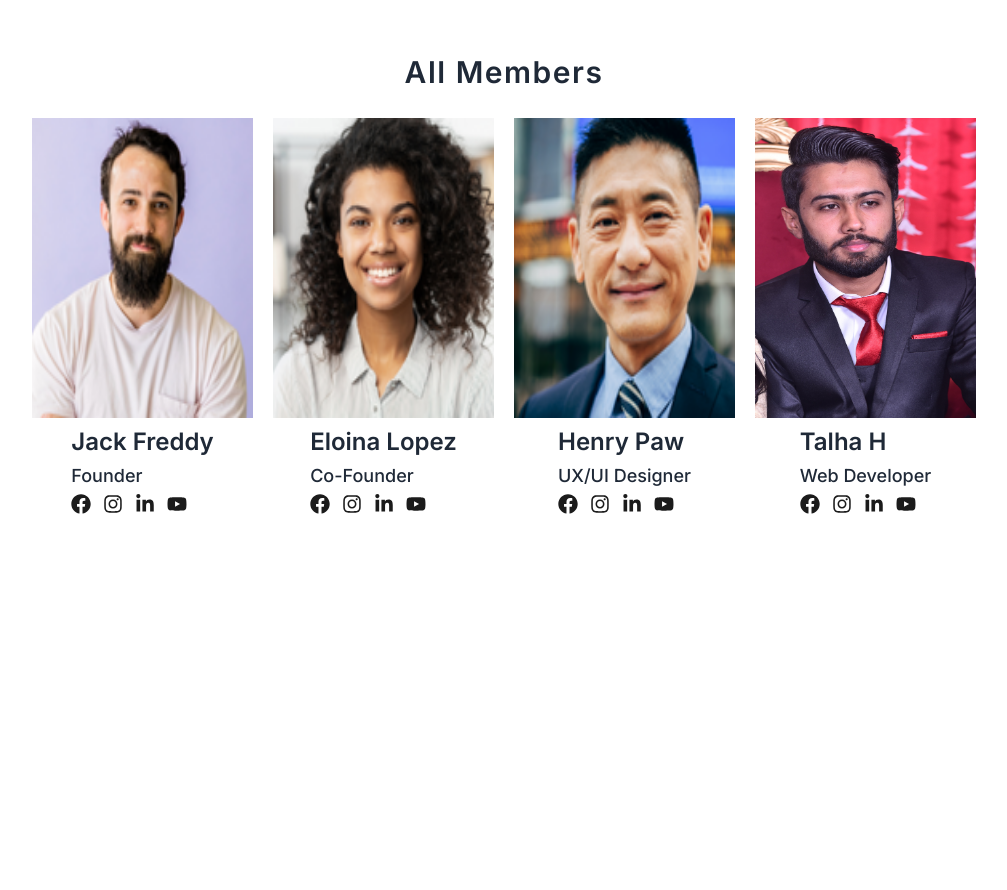
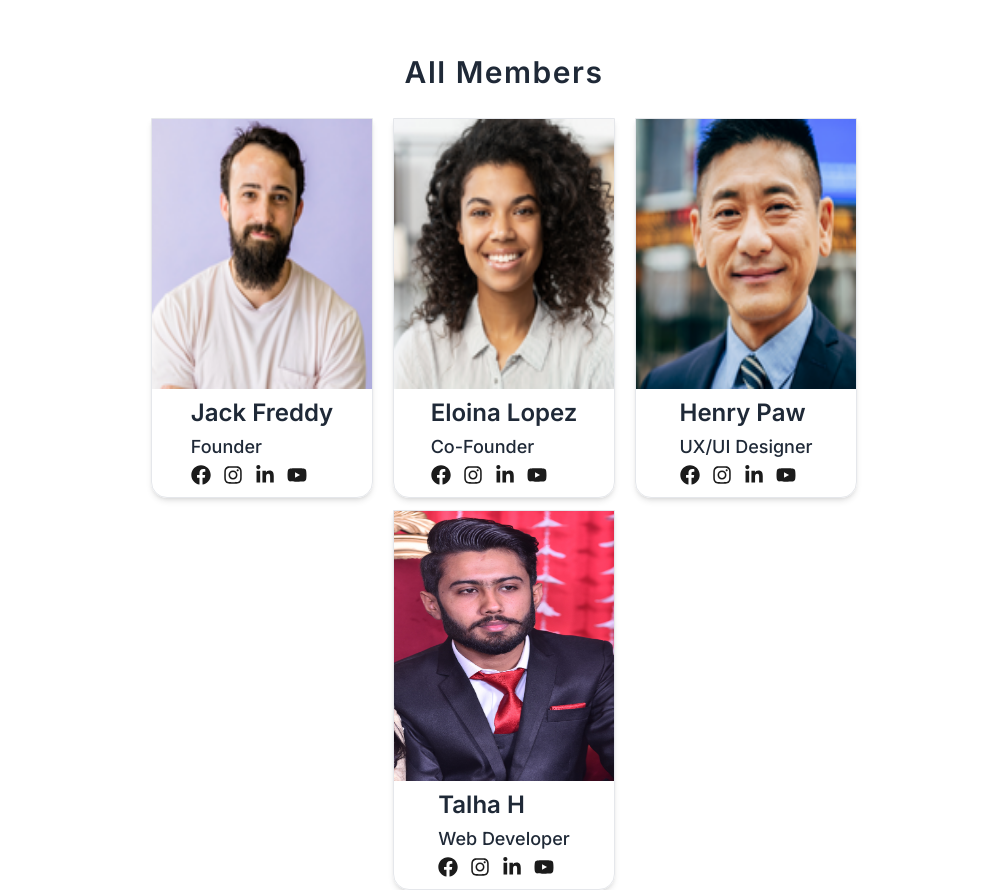
Before and after one commit to Talha-H/Store_1, a Next.js app: page /about in a window 1280 px wide. Shown: the part 1038-1928 px from the top of the page, without its empty margins (136-1143 px from the left). Before the commit the page ends 1564 px from the top, so only its background shows below. Built offline with nearby package versions, Linux system fonts and the light colour scheme.

Commit message:
about All Member

```diff
--- a/src/app/about/page.jsx
+++ b/src/app/about/page.jsx
@@ -44,23 +44,24 @@ const About = () => {
           className="w-[300px] h-[200px] object-cover"
         />
       </div>
+      {/* All Member */}
       <div className="flex flex-col gap-y-7 mt-14 items-center mx-4 px-4 lg:mx-14 lg:px-28 gap-x-11">
         <h1 className="text-3xl font-semibold capitalize tracking-wider">
           All Members
         </h1>
-        <div className="flex justify-center items-center gap-x-5">
+        <div className="flex flex-col md:flex-row flex-wrap  justify-center items-center gap-x-5 gap-y-3">
           {data.map((item, idx) => {
             return (
               <div
                 key={idx}
-                className="flex flex-col justify-center items-center "
+                className="flex flex-col justify-center items-center border rounded-b-2xl  shadow-md cursor-pointer hover:shadow-2xl transition ease-in-out duration-150 delay-150 "
               >
                 <Image
                   src={item.img}
                   alt="img"
                   width={800}
                   height={1000}
-                  className="w-[250px] h-[300px]"
+                  className="w-[220px] h-[270px]"
                 />
                 <div className="flex flex-col gap-y-1 mt-2 mb-3">
                   <h1 className="text-2xl font-semibold">{item.name}</h1>
```
